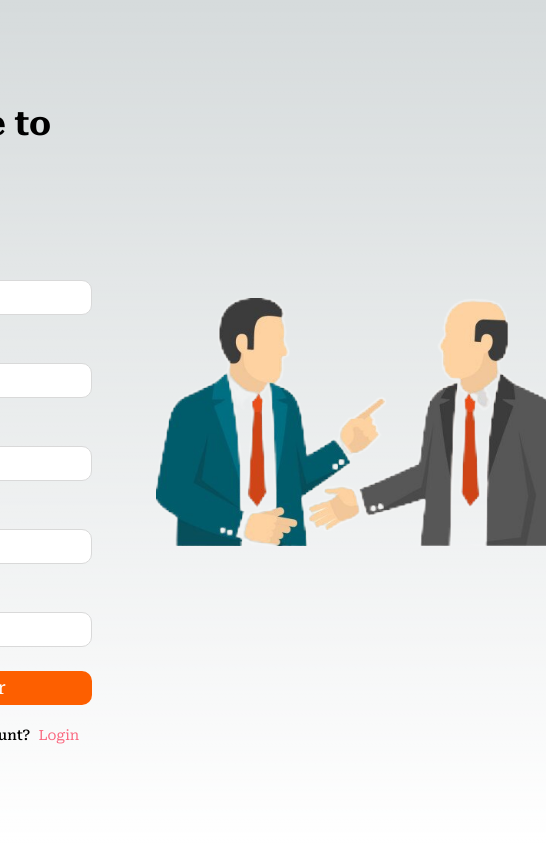
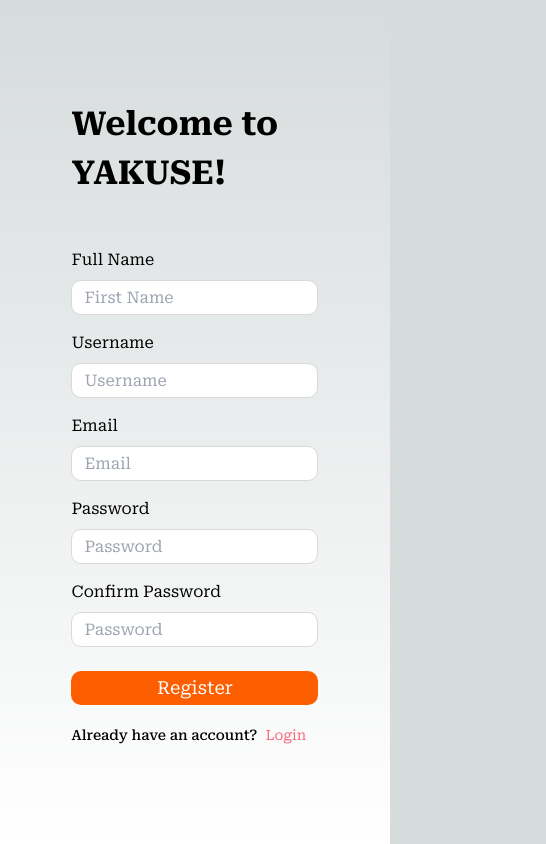
Before and after one commit to IryIndriyanto/yakuse-fe, a Next.js app: page /register in a window 390 px wide. Shown: the whole page, 546 px wide, since content can reach past the window. Built offline with nearby package versions, Linux system fonts and the light colour scheme.

Commit message:
fix: media query for login register

```diff
--- a/src/app/login/page.tsx
+++ b/src/app/login/page.tsx
@@ -11,7 +11,7 @@ const LoginPage = () => {
           width={700}
           height={700}
           alt="two businessman talking"
-          className="hidden lg:block lg:basis-1/2"
+          className="mq825:hidden block basis-1/2"
         />
       </div>
     </main>
--- a/src/app/register/page.tsx
+++ b/src/app/register/page.tsx
@@ -5,13 +5,13 @@ const RegisterPage = () => {
   return (
     <main className="h-[100vh] flex items-center justify-center">
       <div className="flex items-center justify-center gap-16">
-        <RegisterForm className="w-full basis-1/2"/>
+        <RegisterForm className="w-full basis-1/2" />
         <Image
           src={"/assets/images/two-business-man.png"}
           width={700}
           height={700}
           alt="two businessman talking"
-          className="hidden lg:block lg:basis-1/2"
+          className="mq825:hidden block basis-1/2"
         />
       </div>
     </main>
```
